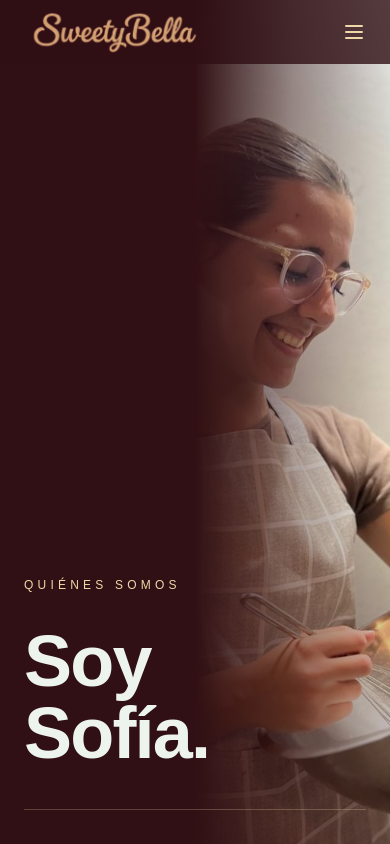
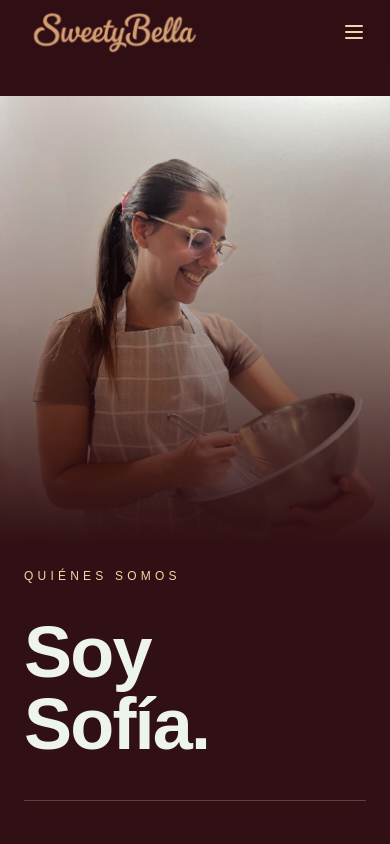
Before and after one commit to corrideluca/distortion, a Next.js app: page /quienes-somos in a window 390 px wide. Shown: the top 844 px of the page. Built offline with nearby package versions, Linux system fonts and the light colour scheme.

Commit message:
fix/mobile

```diff
--- a/app/globals.css
+++ b/app/globals.css
@@ -1,7 +1,7 @@
 @import "tailwindcss";
 
 :root {
-  /* SeweetyBella Color Palette */
+  /* SweetyBella Color Palette */
   --color-primary-dark: #301014;    /* Dark burgundy/maroon */
   --color-primary-brown: #51291E;   /* Brown */
   --color-accent-beige: #F0D7A7;    /* Warm beige accent */
--- a/app/page.tsx
+++ b/app/page.tsx
@@ -204,7 +204,7 @@ function HomeContent() {
         <div className="absolute inset-0">
           <Image
             src={heroImage}
-            alt="SeweetyBella"
+            alt="SweetyBella"
             fill
             priority
             className="object-cover"
@@ -316,7 +316,7 @@ function HomeContent() {
                 src={logoUrl}
                 width={200}
                 height={100}
-                alt="SeweetyBella"
+                alt="SweetyBella"
                 className="object-contain min-w-[25rem] mx-auto"
               />
               <motion.p
--- a/app/quienes-somos/page.tsx
+++ b/app/quienes-somos/page.tsx
@@ -11,9 +11,9 @@ export default function QuienesSomos() {
       <Navbar />
 
       {/* Hero */}
-      <section className="bg-[#301014] min-h-screen relative overflow-hidden pt-32">
-        {/* Sofia's photo — right side */}
-        <div className="absolute right-0 top-0 bottom-0 w-1/2 sm:w-2/5">
+      <section className="bg-[#301014] sm:min-h-screen relative overflow-hidden pt-24 sm:pt-32">
+        {/* Sofia's photo — stacked on mobile, absolute on desktop */}
+        <div className="relative w-full h-[28rem] sm:absolute sm:right-0 sm:top-0 sm:bottom-0 sm:w-2/5 sm:h-auto">
           <Image
             src="/sofia.jpeg"
             fill
@@ -21,14 +21,14 @@ export default function QuienesSomos() {
             className="object-cover object-top"
             priority
           />
-          {/* Fade into background from left */}
-          <div className="absolute inset-0 bg-gradient-to-r from-[#301014] via-[#301014]/40 to-transparent" />
+          {/* Fade into background from left — desktop only */}
+          <div className="hidden sm:block absolute inset-0 bg-gradient-to-r from-[#301014] via-[#301014]/40 to-transparent" />
           {/* Fade from bottom */}
-          <div className="absolute inset-0 bg-gradient-to-t from-[#301014]/60 via-transparent to-transparent" />
+          <div className="absolute inset-0 bg-gradient-to-t from-[#301014] via-[#301014]/40 to-transparent" />
         </div>
 
         {/* Text content */}
-        <div className="relative flex items-end min-h-screen pb-16 sm:pb-24 px-6 sm:px-12 lg:px-20">
+        <div className="relative sm:flex sm:items-end sm:min-h-screen pb-16 sm:pb-24 px-6 sm:px-12 lg:px-20 pt-6 sm:pt-0">
           <div className="w-full max-w-6xl">
             <motion.p
               initial={{ opacity: 0, y: 10 }}
--- a/components/Footer.tsx
+++ b/components/Footer.tsx
@@ -101,7 +101,7 @@ export default function Footer() {
               allowFullScreen
               loading="lazy"
               referrerPolicy="no-referrer-when-downgrade"
-              title="SeweetyBella Location"
+              title="SweetyBella Location"
             ></iframe>
           </div>
         </div>
@@ -109,7 +109,7 @@ export default function Footer() {
         {/* Copyright */}
         <div className="text-center pt-8 border-t border-[#F0D7A7]/20">
           <p className="text-[#F0D7A7]/70 text-sm">
-            © 2024 SeweetyBella. Todos los derechos reservados.
+            © 2024 SweetyBella. Todos los derechos reservados.
           </p>
         </div>
       </div>
--- a/components/Navbar.tsx
+++ b/components/Navbar.tsx
@@ -50,7 +50,7 @@ export default function Navbar() {
                 src="/logo.png"
                 width={200}
                 height={100}
-                alt="SeweetyBella"
+                alt="SweetyBella"
                 className="object-contain"
               />
             </Link>
--- a/components/ProductCard.tsx
+++ b/components/ProductCard.tsx
@@ -4,6 +4,7 @@ import { useState } from 'react';
 import Image from 'next/image';
 import { motion } from 'framer-motion';
 import { deleteProduct } from '@/app/actions';
+import { useIsMobile } from '@/hooks/useIsMobile';
 
 interface ProductCardProps {
   id: string;
@@ -29,6 +30,7 @@ export default function ProductCard({
   onEdit,
 }: ProductCardProps) {
   const [deleting, setDeleting] = useState(false);
+  const isMobile = useIsMobile();
   const handleBuyClick = () => {
     const phoneNumber = '5491168801698';
     const message = `Hola! Me gustaría pedir el producto: ${name} ($${price})`;
@@ -38,7 +40,7 @@ export default function ProductCard({
 
   return (
     <motion.div
-      initial={{ opacity: 0, y: 30 }}
+      initial={{ opacity: 0, y: isMobile ? 0 : 30 }}
       whileInView={{ opacity: 1, y: 0 }}
       viewport={{ once: true, margin: '50px' }}
       transition={{ duration: 0.4, delay: index * 0.08 }}
--- /dev/null
+++ b/hooks/useIsMobile.ts
@@ -0,0 +1,9 @@
+import { useState, useEffect } from "react";
+
+export function useIsMobile(breakpoint = 768) {
+  const [isMobile, setIsMobile] = useState(true); // default true avoids SSR flash
+  useEffect(() => {
+    setIsMobile(window.innerWidth < breakpoint);
+  }, [breakpoint]);
+  return isMobile;
+}
```
Also changed, not shown: app/icon.png (added).
